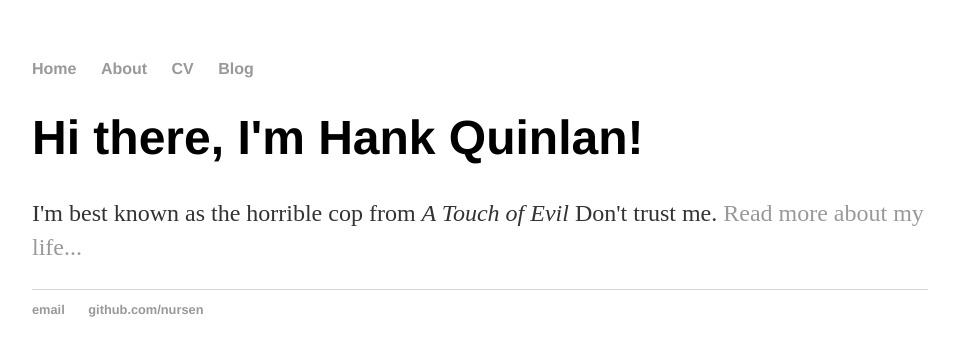
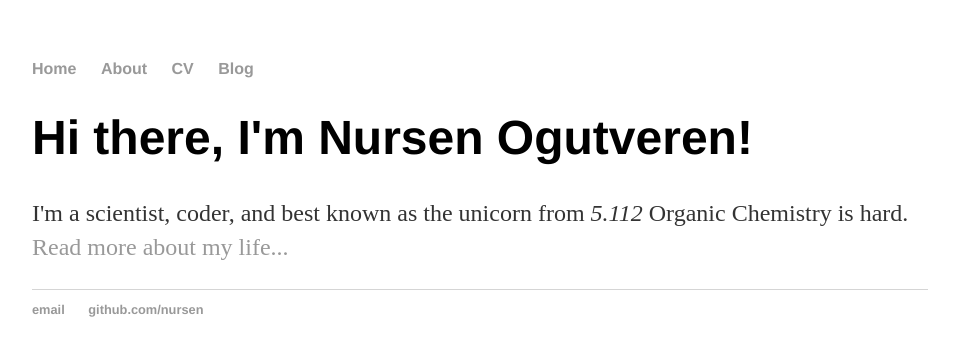
Before and after one commit to Nursen/old-site, a Jekyll site: the page built from index.html, in a window 1280 px wide. Shown: the top 356 px of the page, without its empty margins (160-1115 px from the left). Built offline with Jekyll 4.4.1, drawn with Linux system fonts in a browser that asks for light colours.

Commit message:
Update index.html

```diff
--- a/index.html
+++ b/index.html
@@ -3,6 +3,6 @@ layout: default
 title: Hank Quinlan, Horrible Cop
 ---
 <div class="blurb">
-	<h1>Hi there, I'm Hank Quinlan!</h1>
-	<p>I'm best known as the horrible cop from <em>A Touch of Evil</em> Don't trust me. <a href="/about">Read more about my life...</a></p>
+	<h1>Hi there, I'm Nursen Ogutveren!</h1>
+	<p>I'm a scientist, coder, and best known as the unicorn from <em>5.112</em> Organic Chemistry is hard. <a href="/about">Read more about my life...</a></p>
 </div><!-- /.blurb -->
```
